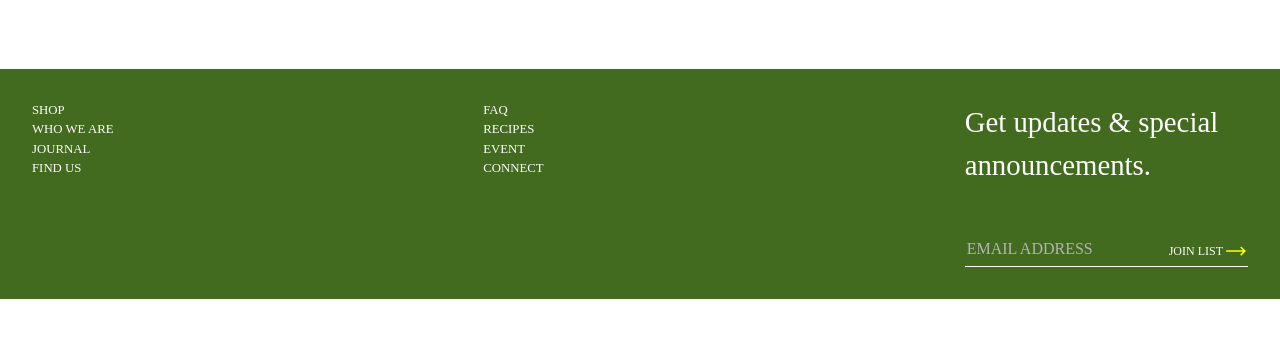
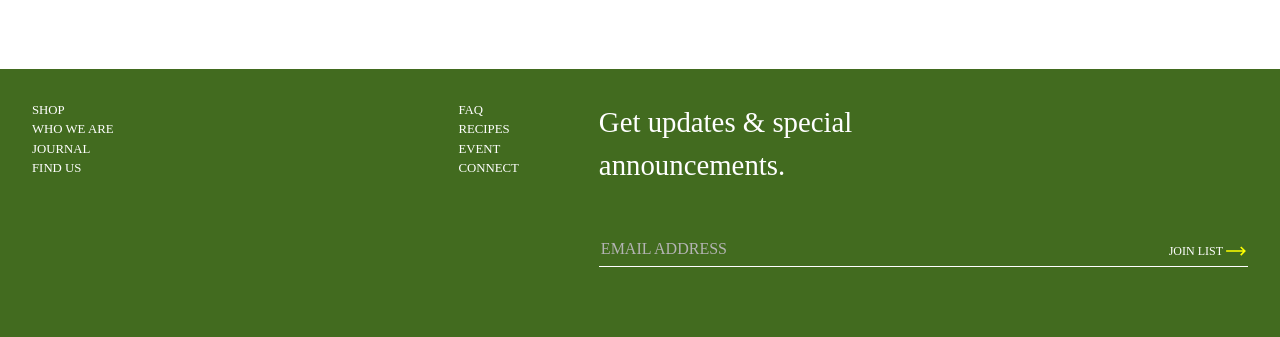
Before and after one commit to Ayoroq/farmLand, a React (Vite) app: page / in a window 1280 px wide. Shown: the part 2193-2530 px from the top of the page. Before the commit the page ends 2492 px from the top, so only its background shows below. Built offline with nearby package versions, Linux system fonts and the light colour scheme; a web font is replaced by a local one.

Commit message:
Restructured the navbar

```diff
--- a/src/pages/Home/Home.jsx
+++ b/src/pages/Home/Home.jsx
@@ -38,8 +38,8 @@ export default function Home() {
             <figcaption>
               A colorful variety of organic produce from our farms.
               <br />
-                <b>Central California</b> — The person who grew these was
-                located in Central California.
+              <b>Central California</b> — The person who grew these was located
+              in Central California.
             </figcaption>
           </figure>
         </section>
@@ -64,23 +64,21 @@ export default function Home() {
               Jicamas. Cauliflowers. Brussels sprouts. Shallots. Japanese
               eggplants. Asparagus. Artichokes—Jerusalem artichokes, too.
               Radishes. Broccoli. Baby broccoli. Broccolini. Bok choy.
-                Scallions. Ginger. Cherries. Raspberries. Cilantro. Parsley.
-                Dill.
+              Scallions. Ginger. Cherries. Raspberries. Cilantro. Parsley. Dill.
               <br />
               <br />
               What are we forgetting?
               <br />
               <br />
-                Oh! Onions. Yams. Avocados. Lettuce. Arugula (to some,
-                “rocket”). Persian cucumbers, in addition to aforementioned
-                “normal” cucumbers. Artichokes. Zucchinis. Pumpkins. Squash
-                (what some cultures call pumpkins). Sweet potatoes and
-                potato-potatoes. Jackfruit. Monk fruit. Fruit of the Loom.
-                Fruits of our labor (this website). Sorrel. Pineapple. Mango.
-                Gooseberries. Blackberries. Tomatoes. Heirloom tomatoes. Beets.
-                Chives. Corn. Endive. Escarole, which, we swear, we’re vendors
-                of organic produce, but if you asked us to describe what
-                escaroles are...
+              Oh! Onions. Yams. Avocados. Lettuce. Arugula (to some, “rocket”).
+              Persian cucumbers, in addition to aforementioned “normal”
+              cucumbers. Artichokes. Zucchinis. Pumpkins. Squash (what some
+              cultures call pumpkins). Sweet potatoes and potato-potatoes.
+              Jackfruit. Monk fruit. Fruit of the Loom. Fruits of our labor
+              (this website). Sorrel. Pineapple. Mango. Gooseberries.
+              Blackberries. Tomatoes. Heirloom tomatoes. Beets. Chives. Corn.
+              Endive. Escarole, which, we swear, we’re vendors of organic
+              produce, but if you asked us to describe what escaroles are...
             </p>
           </div>
         </section>
@@ -88,21 +86,21 @@ export default function Home() {
     </div>
     <footer className={styles.footer}>
       <div className={styles.footerContainer1}>
-          <div className={styles.footerContainer1a}>
+        <nav className={styles.footerNav}>
+          <div className={styles.footerNav1}>
             <Link to="/shop">SHOP</Link>
             <Link to="/about">WHO WE ARE</Link>
             <Link to="/#">JOURNAL</Link>
             <Link to="/contact">FIND US</Link>
           </div>
-          <div className={styles.footerContainer1a}>
+          <div className={styles.footerNav1}>
             <Link to="/#">FAQ</Link>
             <Link to="/#">RECIPES</Link>
             <Link to="/#">EVENT</Link>
             <Link to="/#">CONNECT</Link>
           </div>
-        </div>
-        <div className={styles.footerContainer2}>
-          <div className={styles.newsletter}>
+        </nav>
+        <section className={styles.newsletter}>
           <h3>
               Get updates & special <br /> announcements.
             </h3>
@@ -131,32 +129,10 @@ export default function Home() {
                 </span>
               </button>
             </p>
+        </section>
       </div>
-        </div>
+      <div className={styles.footerContainer2}></div>
     </footer>
     </>
   );
 }
-// useGSAP(() => {
-//   const Navbar = document.querySelector("#nav");
-//   const NavbarHeight = Navbar ? Navbar.offsetHeight : 0;
-//   const tl = gsap.timeline({
-//     scrollTrigger: {
-//       trigger: homeRef.current,
-//       start: `top ${NavbarHeight}px`,
-//       end: "+=" + (sectionRef.current.length - 1) * 100 + "%",
-//       scrub: true,
-//       pin: true,
-//       pinSpacing: true,
-//     },
-//   });
-
-//   sectionRef.current.forEach((section, i) => {
-//     if (i === 0) return;
-//     tl.from(section, {
-//       yPercent: 101,
-//       duration: 1,
-//       ease: "none",
-//     });
-//   });
-// });
--- a/src/pages/Home/Home.module.css
+++ b/src/pages/Home/Home.module.css
@@ -74,6 +74,13 @@
   width: 100%;
   background-color: #426B1F;
   display: flex;
+  flex-direction: column;
+  gap: 5rem;
+  justify-content: space-between;
+}
+
+.footerContainer1{
+  display: flex;
   gap: 5rem;
   justify-content: space-between;
 }
@@ -86,19 +93,21 @@
   font-size: 0.8rem;
 }
 
-.footerContainer1{
+.footerNav{
   flex: 0.6;
   display: flex;
   justify-content: space-between;
   gap: 2rem;
 }
 
-.footerContainer1a{
+
+.footerNav1{
   display: flex;
   flex-direction: column;
 }
 
 .newsletter{
+  flex: 0.8;
   display: flex;
   flex-direction: column;
   gap: 3rem;
@@ -160,7 +169,7 @@ input::placeholder {
   .info {
     flex-direction: column;
   }
-  .footer{
+  .footerContainer1{
     flex-direction: column-reverse;
   }
 }
```
Lines whose indentation alone changed are shown as unchanged.
